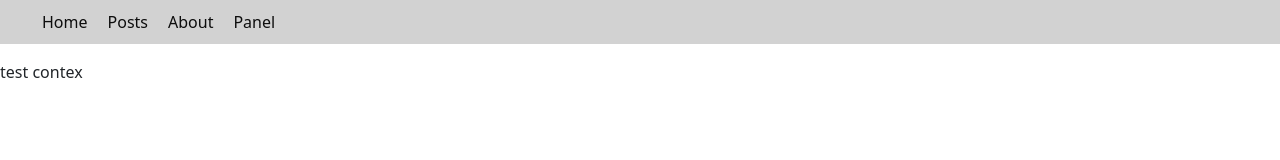
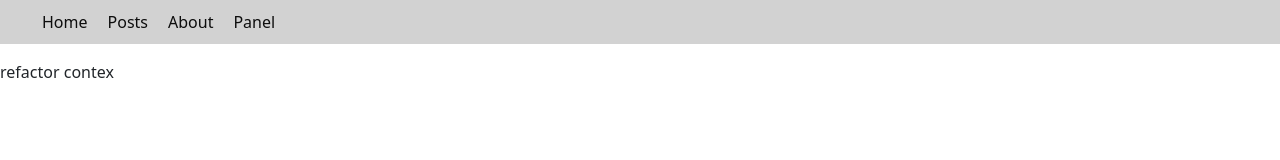
Before and after one commit to hossein-ansari/practice, a React (Create React App) app: page / in a window 1280 px wide. Shown: the top 160 px of the page. Built offline with nearby package versions, Linux system fonts and the light colour scheme.

Commit message:
refactor contex with standard syntax

```diff
--- a/src/App.js
+++ b/src/App.js
@@ -3,16 +3,16 @@ import { useRoutes } from "react-router-dom";
 import Datas from "./Datas";
 import Routes from "./Routes";
 import Home from "./Home.js";
-import {userName} from "./Contex";
+import ContexProvider from "./Contex";
 import ChildComponent from "./ChildComponent";
 export default function App() {
-  const [post, usePost] = useState('test contex');
+  const [post, usePost] = useState(Datas);
   const router = useRoutes(Routes);
   return (
-    <userName.Provider value={post}>
+    <ContexProvider>
       <Home />
       {router}
       <ChildComponent />
-    </userName.Provider>
+    </ContexProvider>
   );
 }
--- a/src/Contex.js
+++ b/src/Contex.js
@@ -1,4 +1,10 @@
-import { createContext } from "react";
+import { createContext, useState } from "react";
 
+export const userName = createContext();
 
-export const userName = createContext()
+const ContexProvider = ({children}) => {
+  const [post, usePost] = useState("refactor contex");
+
+  return (<userName.Provider value={post}>{children}</userName.Provider>)
+};
+export default ContexProvider;
```
